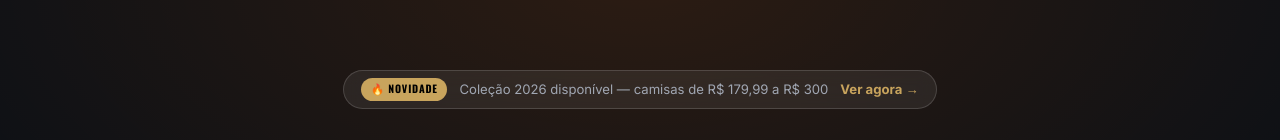
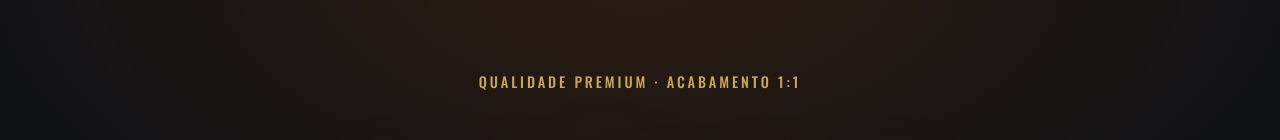
Before and after one commit to matheuscolossi/fanaticos-fc, a plain HTML site: page frontend/index.html in a window 1280 px wide. Shown: the part 167-307 px from the top of the page. Drawn offline with nearby package versions, Linux system fonts and the light colour scheme; no server answers.

Commit message:
banner mini

```diff
--- a/frontend/index.html
+++ b/frontend/index.html
@@ -267,12 +267,7 @@
     <div class="hero__bg">
       <div class="hero__pattern"></div>
     </div>
-    <div class="hero__promo-card">
-      <span class="hero__promo-tag">🔥 Novidade</span>
-      <span class="hero__promo-text">Coleção 2026 disponível — camisas de R$ 179,99 a R$ 300</span>
-      <a href="#catalogo" class="hero__promo-link">Ver agora →</a>
-    </div>
-    <div class="hero__content">
+    <div class="hero__content" style="padding-top:0">
       <p class="hero__eyebrow">Qualidade premium · Acabamento 1:1</p>
       <h1 class="hero__title">Fanáticos<br/><span class="hero__title--accent">FC</span></h1>
       <p class="hero__sub">Camisas de futebol com curadoria, acabamento técnico e catálogo amplo de clubes e seleções.</p>
```
